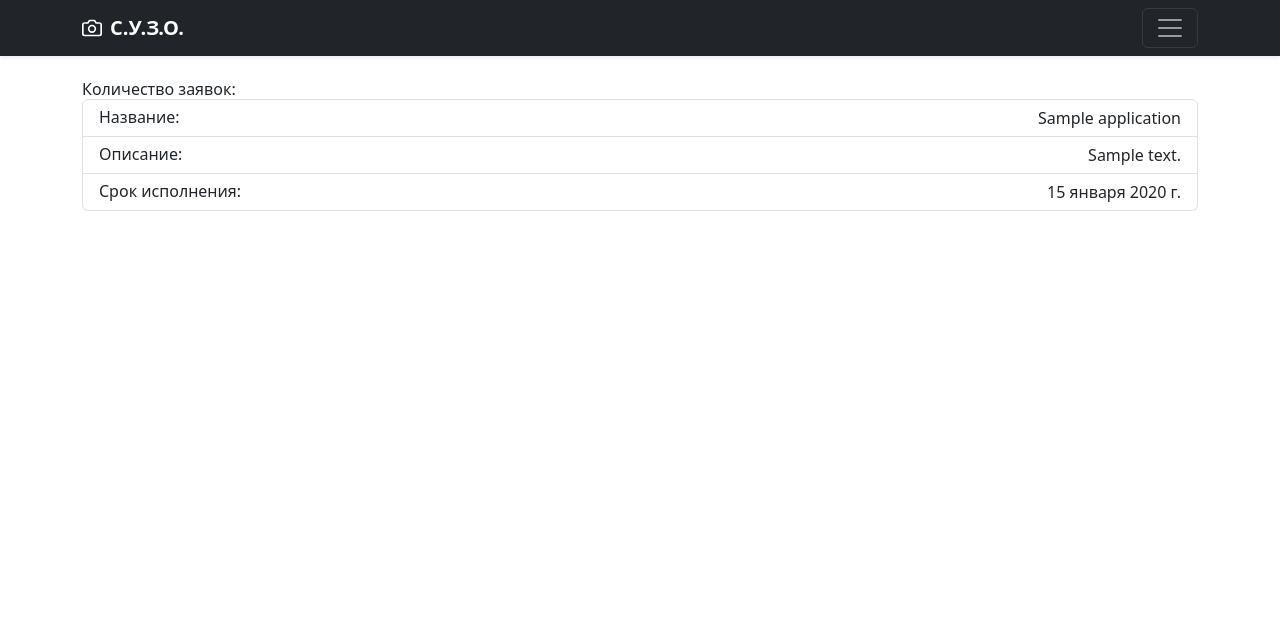
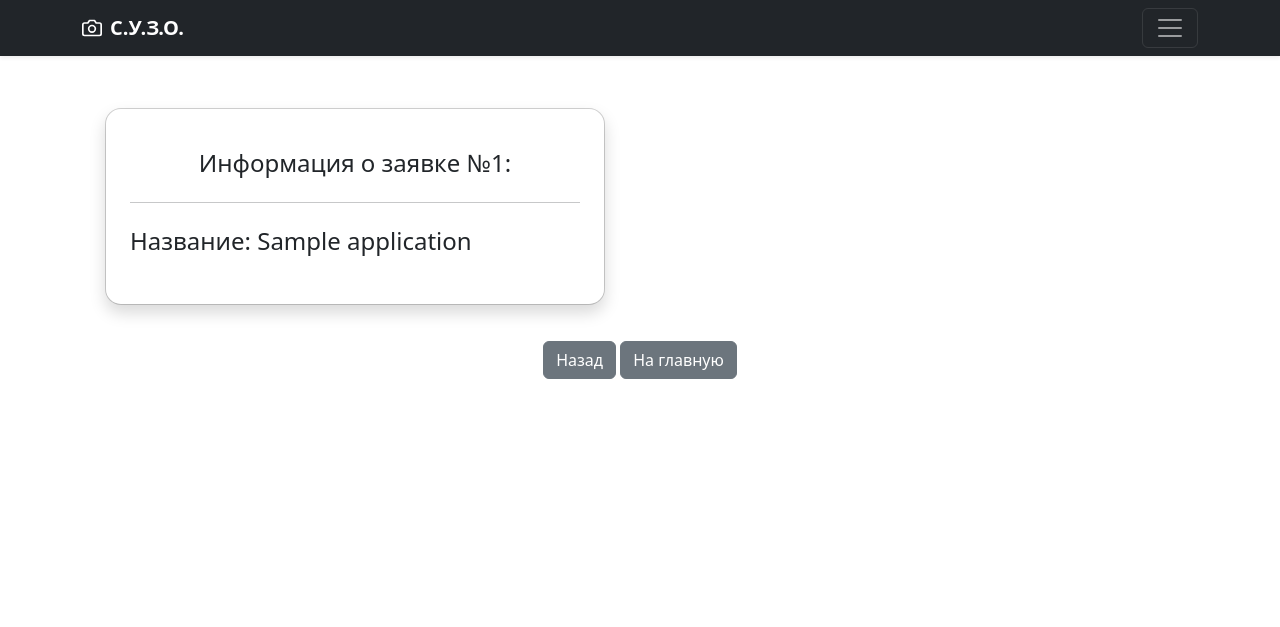
Before and after one commit to SergeiVokhminov/My_OGSH_Project, a Django app: page /applications/list/ in a window 1280 px wide. Shown: the top 627 px of the page. Run offline with Django 5.2, Linux system fonts and the light colour scheme; a user stored in the database is signed in; tables that the repository leaves empty hold one stand-in row (values such as "Sample post"); some libraries are stand-ins or nearby versions.

Commit message:
корректировка шаблонов страниц приложения applications

```diff
--- a/applications/templates/applications/application_list.html
+++ b/applications/templates/applications/application_list.html
@@ -2,29 +2,28 @@
 {% load my_tags %}
 {% block title %}Список заявок{% endblock %}
 {% block content %}
-<div class="col-mb-3">
-    <h6 class="my-0">Количество заявок:</h6>
-<!--    {% for application in object_list %}-->
-    <ul class="list-group mb-3">
-        <li class="list-group-item d-flex justify-content-between lh-sm">
-            <div>
-                <h6 class="my-0">Название:</h6>
+<div class="row">
+    {% for applic in object_list %}
+    <div class="col-md-6">
+        <div class="modal modal-sheet position-static d-block" tabindex="-1" role="dialog" id="modalSign">
+            <div class="modal-dialog" role="document">
+                <div class="modal-content rounded-4 shadow">
+                    <div class="modal-header p-4 pb-5 border-bottom-0 d-flex justify-content-center">
+                        <div class="card-body">
+                            <h4 class="my-0 font-weight-normal mt-3 text-center">Информация о заявкe №{{applic.id}}:</h4>
+                            <hr class="my-4">
+                            <h4 class="my-0 font-weight-normal mt-3">Название: {{applic.title}}</h4>
+                        </div>
+                    </div>
+                </div>
             </div>
-            <span class="text-body-secondary-center">{{ application.title }}</span>
-        </li>
-        <li class="list-group-item d-flex justify-content-between lh-sm">
-            <div>
-                <h6 class="my-0">Описание:</h6>
-            </div>
-            <span class="text-body-secondary-center">{{ application.description }}</span>
-        </li>
-        <li class="list-group-item d-flex justify-content-between lh-sm">
-            <div>
-                <h6 class="my-0">Срок исполнения:</h6>
-            </div>
-            <span class="text-body-secondary-center">{{ application.deadline }}</span>
-    </ul>
-<!--    {% endfor %}-->
+        </div>
+    </div>
+    {% endfor %}
 </div>
 
+<section class="text-center container">
+    <a href="{% url 'applications:application_info' %}" class="btn btn-secondary my-2">Назад</a>
+    <a href="{% url 'users:home' %}" class="btn btn-secondary my-2">На главную</a>
+</section>
 {% endblock %}
```
Also changed, not shown: applications/templates/applications/application_info.html (+19 -9 lines).
